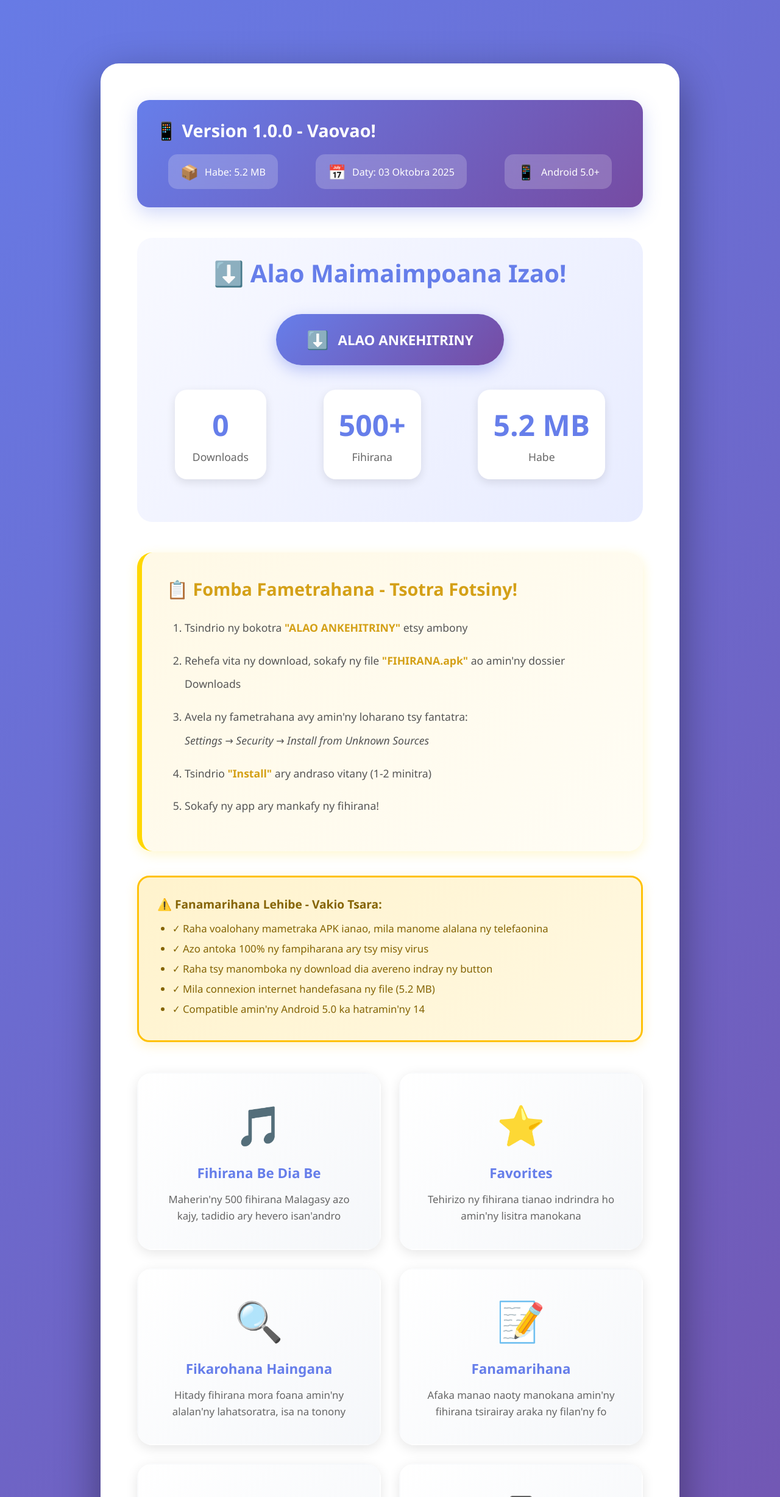
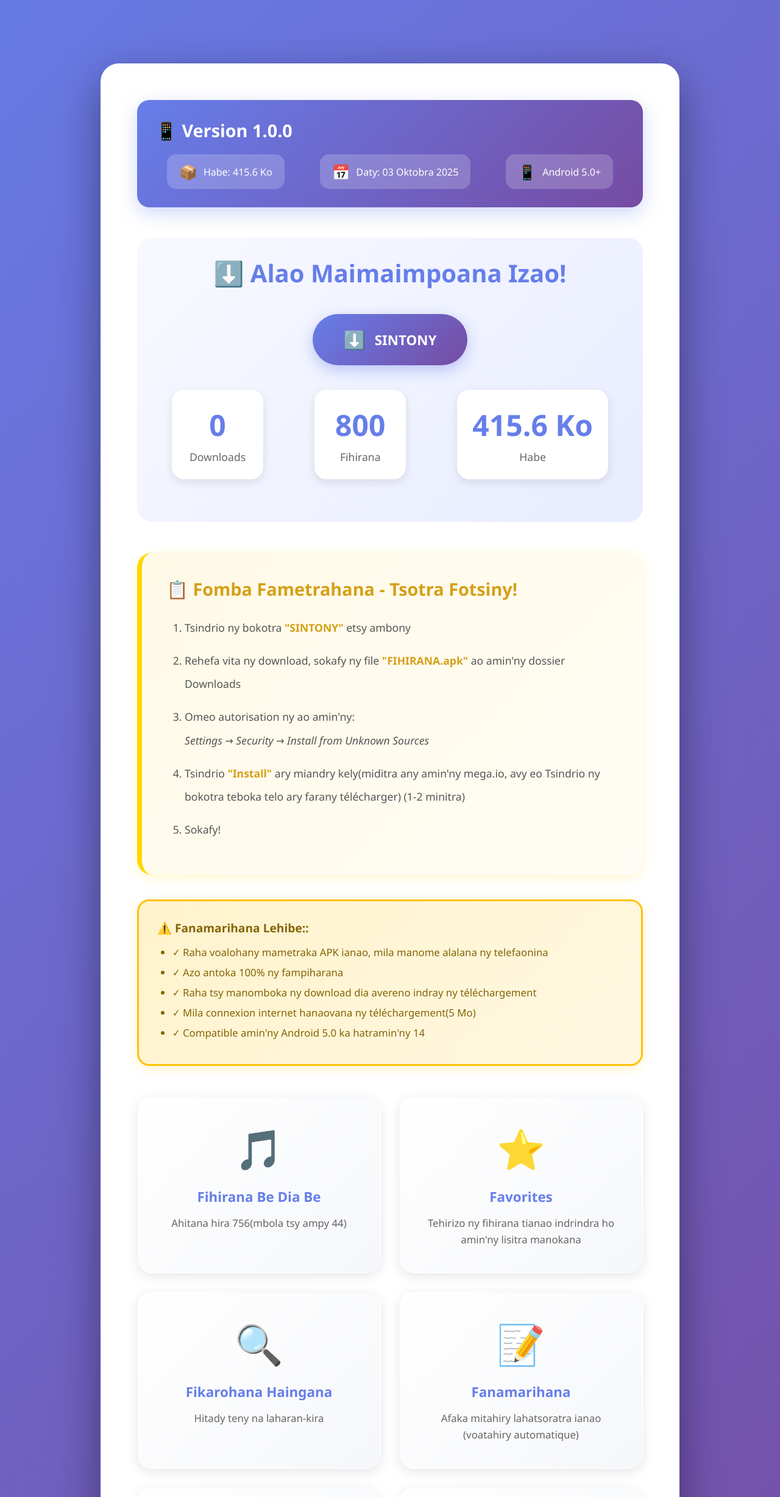
Before and after one commit to Ephraim823/Fihirana-adventiste-, a plain HTML site: page index.html in a window 1280 px wide. Shown: the part 345-2800 px from the top of the page at 61% size. Drawn offline with Linux system fonts and the light colour scheme.

Commit message:
index.html
Téléchargement tena izy 6

```diff
--- a/index.html
+++ b/index.html
@@ -3,7 +3,7 @@
 <head>
     <meta charset="UTF-8">
     <meta name="viewport" content="width=device-width, initial-scale=1.0">
-    <title>FIHIRANA - Fampiharana Fihirana Malagasy</title>
+    <title>FIHIRANA - ADVANTISTA </title>
     <style>
         * {
             margin: 0;
@@ -405,16 +405,16 @@
         <header>
             <div class="logo">🎵</div>
             <h1>FIHIRANA</h1>
-            <p class="tagline">Fampiharana Fihirana Malagasy - Maimaim-poana sy Mora Ampiasaina</p>
+            <p class="tagline">FIHIRANA ADVANTISTA </p>
         </header>
 
         <div class="main-card">
             <div class="version-info">
-                <h3>📱 Version 1.0.0 - Vaovao!</h3>
+                <h3>📱 Version 1.0.0 </h3>
                 <div class="version-details">
                     <div class="detail-item">
                         <span>📦</span>
-                        <span>Habe: 5.2 MB</span>
+                        <span>Habe: 415.6 Ko</span>
                     </div>
                     <div class="detail-item">
                         <span>📅</span>
@@ -431,13 +431,13 @@
                 <h2>⬇️ Alao Maimaimpoana Izao!</h2>
 
                 <div class="success-message" id="successMsg">
-                    ✅ Manomboka ny téléchargement... Jereo ao amin'ny notifications!
+                    ✅ Manomboka ny téléchargement...!
                 </div>
 
                 <div class="download-buttons">
                     <a href="#" class="btn" id="download-btn">
                         <span style="font-size: 1.3em;">⬇️</span>
-                        <span>ALAO ANKEHITRINY</span>
+                        <span>SINTONY</span>
                     </a>
                 </div>
 
@@ -447,11 +447,11 @@
                         <div class="stat-label">Downloads</div>
                     </div>
                     <div class="stat-item">
-                        <div class="stat-number">500+</div>
+                        <div class="stat-number">800</div>
                         <div class="stat-label">Fihirana</div>
                     </div>
                     <div class="stat-item">
-                        <div class="stat-number">5.2 MB</div>
+                        <div class="stat-number">415.6 Ko</div>
                         <div class="stat-label">Habe</div>
                     </div>
                 </div>
@@ -460,22 +460,22 @@
             <div class="instructions">
                 <h3>📋 Fomba Fametrahana - Tsotra Fotsiny!</h3>
                 <ol>
-                    <li>Tsindrio ny bokotra <strong>"ALAO ANKEHITRINY"</strong> etsy ambony</li>
+                    <li>Tsindrio ny bokotra <strong>"SINTONY"</strong> etsy ambony</li>
                     <li>Rehefa vita ny download, sokafy ny file <strong>"FIHIRANA.apk"</strong> ao amin'ny dossier Downloads</li>
-                    <li>Avela ny fametrahana avy amin'ny loharano tsy fantatra:<br>
+                    <li>Omeo autorisation ny ao  amin'ny:<br>
                         <em>Settings → Security → Install from Unknown Sources</em></li>
-                    <li>Tsindrio <strong>"Install"</strong> ary andraso vitany (1-2 minitra)</li>
-                    <li>Sokafy ny app ary mankafy ny fihirana!</li>
+                    <li>Tsindrio <strong>"Install"</strong> ary miandry kely(miditra any amin'ny mega.io, avy eo Tsindrio ny bokotra teboka telo ary farany télécharger) (1-2 minitra)</li>
+                    <li>Sokafy!</li>
                 </ol>
             </div>
 
             <div class="warning">
-                <strong>⚠️ Fanamarihana Lehibe - Vakio Tsara:</strong>
+                <strong>⚠️ Fanamarihana Lehibe::</strong>
                 <ul>
                     <li>✓ Raha voalohany mametraka APK ianao, mila manome alalana ny telefaonina</li>
-                    <li>✓ Azo antoka 100% ny fampiharana ary tsy misy virus</li>
-                    <li>✓ Raha tsy manomboka ny download dia avereno indray ny button</li>
-                    <li>✓ Mila connexion internet handefasana ny file (5.2 MB)</li>
+                    <li>✓ Azo antoka 100% ny fampiharana</li>
+                    <li>✓ Raha tsy manomboka ny download dia avereno indray ny téléchargement </li>
+                    <li>✓ Mila connexion internet hanaovana ny téléchargement(5 Mo) </li>
                     <li>✓ Compatible amin'ny Android 5.0 ka hatramin'ny 14</li>
                 </ul>
             </div>
@@ -484,7 +484,7 @@
                 <div class="feature-card">
                     <div class="feature-icon">🎵</div>
                     <h3>Fihirana Be Dia Be</h3>
-                    <p>Maherin'ny 500 fihirana Malagasy azo kajy, tadidio ary hevero isan'andro</p>
+                    <p>Ahitana hira 756(mbola tsy ampy 44)</p>
                 </div>
 
                 <div class="feature-card">
@@ -496,19 +496,18 @@
                 <div class="feature-card">
                     <div class="feature-icon">🔍</div>
                     <h3>Fikarohana Haingana</h3>
-                    <p>Hitady fihirana mora foana amin'ny alalan'ny lahatsoratra, isa na tonony</p>
+                    <p>Hitady teny na laharan-kira </p>
                 </div>
-
                 <div class="feature-card">
                     <div class="feature-icon">📝</div>
                     <h3>Fanamarihana</h3>
-                    <p>Afaka manao naoty manokana amin'ny fihirana tsirairay araka ny filan'ny fo</p>
+                    <p>Afaka mitahiry lahatsoratra ianao (voatahiry automatique) </p>
                 </div>
 
                 <div class="feature-card">
                     <div class="feature-icon">🎨</div>
-                    <h3>Tema Samihafa</h3>
-                    <p>Safidio ny loko sy ny interface mifanaraka amin'ny safidinao</p>
+                    <h3>Couleur </h3>
+                    <p>Misy mode sombre sy claire </p>
                 </div>
 
                 <div class="feature-card">
@@ -518,22 +517,11 @@
                 </div>
             </div>
 
-            <div class="screenshots">
-                <h2>📸 Sary Mampisho ny App</h2>
-                <div class="screenshot-grid">
-                    <div class="screenshot-placeholder">🏠 Home Screen</div>
-                    <div class="screenshot-placeholder">🔍 Fikarohana</div>
-                    <div class="screenshot-placeholder">🎵 Fihirana</div>
-                    <div class="screenshot-placeholder">⭐ Favorites</div>
-                </div>
-            </div>
-        </div>
-
         <footer>
             <p style="font-size: 1.3em; margin-bottom: 15px;">© 2025 FIHIRANA App</p>
-            <p>Natao tamin'ny fitiavana ho an'ny Malagasy rehetra 🇲🇬</p>
+            <p>Ho an'ny ADVANTISTA </p>
             <p style="margin-top: 20px; opacity: 0.9;">
-                📧 Contact: votreemail@gmail.com
+                📧 Contact: ephraimnavalona@gmail.com
             </p>
         </footer>
     </div>
@@ -609,9 +597,8 @@
             });
         });
 
-        console.log('🎵 FIHIRANA Download Page - Vonona!');
-        console.log('📥 Download link configured:', DOWNLOAD_LINK);
-        console.log('✅ Ready to download APK file');
+        console.log('Download - Vonona e!');
+
     </script>
 </body>
 </html>
```
